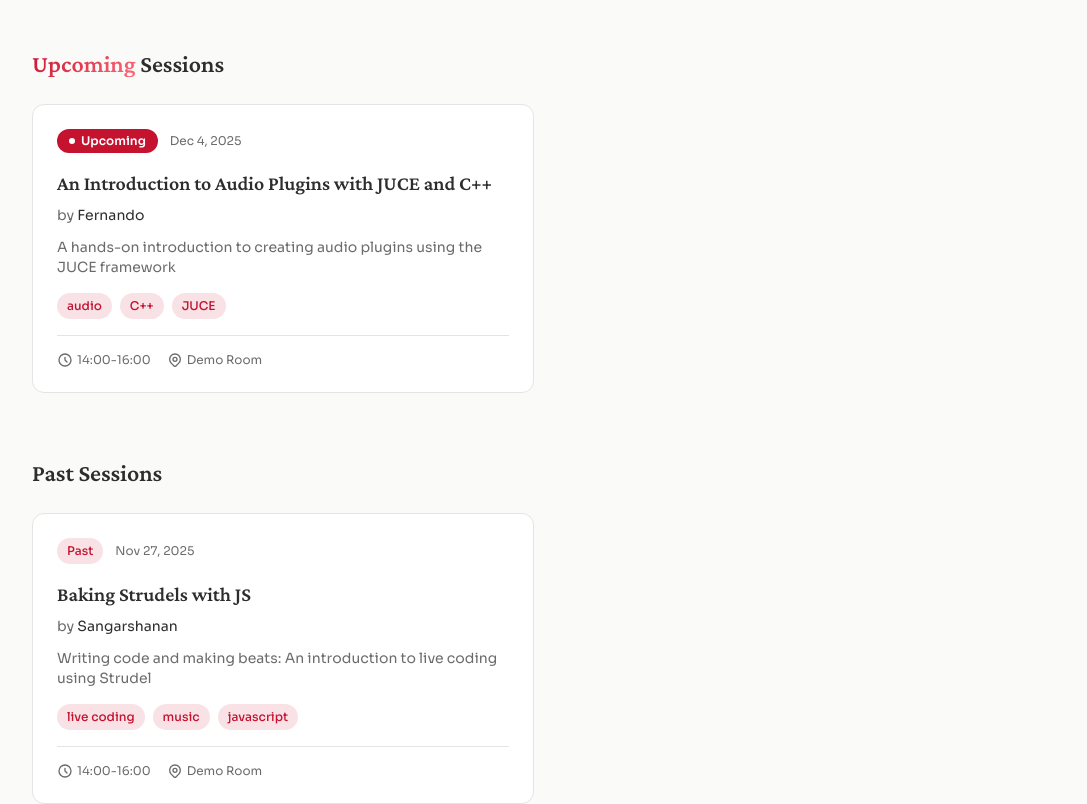
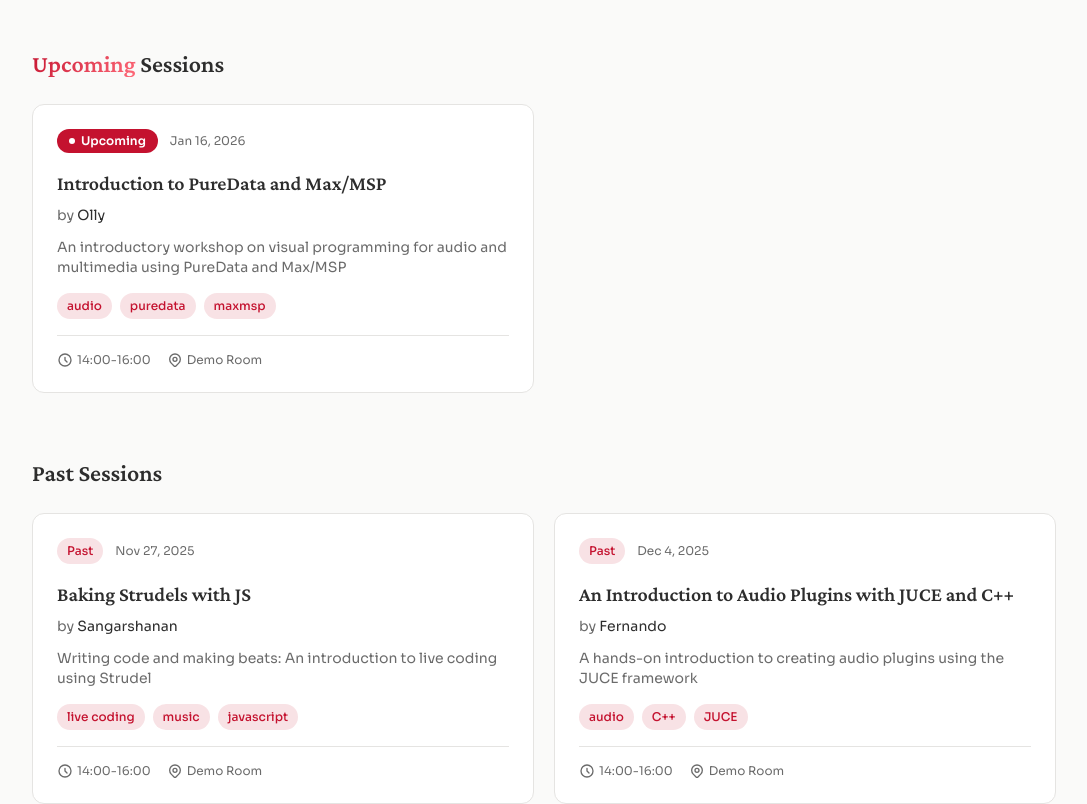
Before and after one commit to fergarciadlc/the-curiosity-club, a Next.js app: page / in a window 1280 px wide. Shown: the part 400-1204 px from the top of the page, without its empty margins (96-1183 px from the left). Built offline with nearby package versions, Linux system fonts and the light colour scheme.

Commit message:
add Olly's talk

```diff
--- a/src/data/talks.ts
+++ b/src/data/talks.ts
@@ -110,8 +110,36 @@ This session is suitable for anyone curious about audio software development. So
     date: "2025-12-04",
     time: "14:00-16:00",
     location: "Demo Room",
+    status: "past",
+    tags: ["audio", "C++", "JUCE", "plugins", "DSP"],
+  },
+  {
+    slug: "puredata-maxmsp-intro",
+    title: "Introduction to PureData and Max/MSP",
+    presenter: {
+      name: "Olly",
+      website: "https://ollyflaig.com/",
+      linkedin: "https://www.linkedin.com/in/oliver-flaig-8262b6286/",
+      github: "https://github.com/oflaig",
+    },
+    description:
+      "An introductory workshop on visual programming for audio and multimedia using PureData and Max/MSP",
+    longDescription: `
+This presentation will be an introduction to PureData and Max/MSP, talking about what they are and why people use them!
+I'll then give a bit of a walkthrough on some of the basics of patching, with the aim of making a very basic sequencer, depending on where we get to.
+
+I will talk a little bit about the differences between Pd and Max, but at the level of this tutorial, all of the functionality is exactly the same and can be executed in both programmes.
+I'm going to be working in PureData, because it is completely free: [https://puredata.info/downloads/pure-data](https://puredata.info/downloads/pure-data)
+
+But if you particularly want to use Max instead, you can get a 30 day free trial: [https://cycling74.com/downloads/max](https://cycling74.com/downloads/max)
+
+Other than that, all you'll need is a laptop and (ideally) some headphones. See you there!
+`,
+    date: "2026-01-16",
+    time: "14:00-16:00",
+    location: "Demo Room",
     status: "upcoming",
-    tags: ["audio", "C++", "JUCE", "plugins", "DSP"],
+    tags: ["audio", "puredata", "maxmsp", "visual programming"],
   },
 ];
 
```
